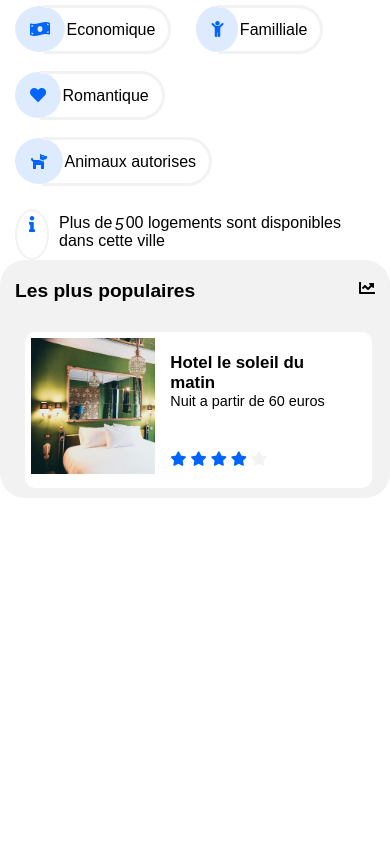
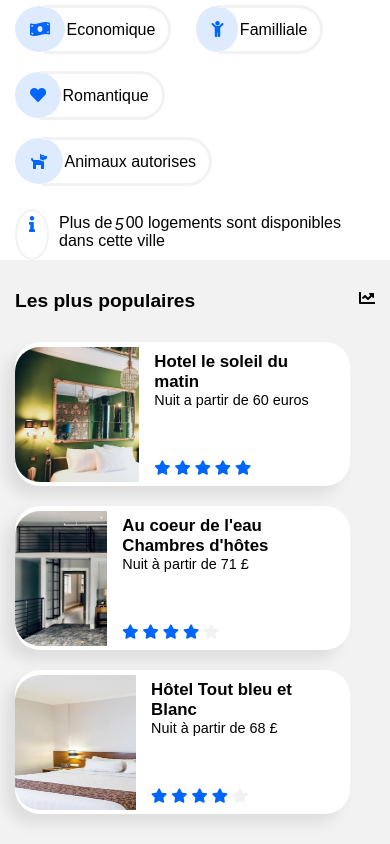
Before and after one commit to batsWTR/baptisteWentzler_2_18122020, a plain HTML site: page index.html in a window 390 px wide. Shown: the part 366-1210 px from the top of the page. Before the commit the page ends 864 px from the top, so only its background shows below. Drawn offline with Linux system fonts and the light colour scheme.

Commit message:
populaires for mobile

```diff
--- a/index.html
+++ b/index.html
@@ -66,6 +66,7 @@
                     <p>Plus de <span><mark>5</mark>00</span> logements sont disponibles dans cette ville</p>
                 </div>
             </article>
+            <div id="center-container">
                 <article id="populaires">
                     <div id="title-pop">
                         <h2>Les plus populaires</h2>
@@ -85,11 +86,52 @@
                                 <i class="fas fa-star blue"></i>
                                 <i class="fas fa-star blue"></i>
                                 <i class="fas fa-star blue"></i>
+                                <i class="fas fa-star blue"></i>
+                            </div>
+                        </div>
+                    </section>
+
+                    <section class="card-pop">
+                        <div class="img-pop">
+                            <img src="images/Hebergement/aw-creative-VGs8z60yT2c-unsplash.jpg"/>
+                        </div>
+                        <div class="content-pop">
+                            <div>
+                                <h3>Au coeur de l'eau Chambres d'hôtes</h3>
+                                <p>Nuit à partir de 71 £</p>
+                            </div>
+                            <div>
+                                <i class="fas fa-star blue"></i>
+                                <i class="fas fa-star blue"></i>
+                                <i class="fas fa-star blue"></i>
+                                <i class="fas fa-star blue"></i>
+                                <i class="fas fa-star grey"></i>
+                            </div>
+                        </div>
+                    </section>
+                    <section class="card-pop">
+                        <div class="img-pop">
+                            <img src="images/Hebergement/febrian-zakaria-sjvU0THccQA-unsplash.jpg"/>
+                        </div>
+                        <div class="content-pop">
+                            <div>
+                                <h3>Hôtel Tout bleu et Blanc</h3>
+                                <p>Nuit à partir de 68 £</p>
+                            </div>
+                            <div>
+                                <i class="fas fa-star blue"></i>
+                                <i class="fas fa-star blue"></i>
+                                <i class="fas fa-star blue"></i>
+                                <i class="fas fa-star blue"></i>
                                 <i class="fas fa-star grey"></i>
                             </div>
                         </div>
                     </section>
                 </article>
+                <article id="hebergements">
+
+                </article>
+            </div>
         </main>
         <footer></footer>
     </body>
--- a/monstyle.css
+++ b/monstyle.css
@@ -213,10 +213,12 @@ section h2{
 /*-------------------------------- POPULAIRES   */
 #populaires{
     background-color: #F2F2F2;
-    border-radius: 25px;
 
     display: flex;
     flex-direction: column;
+    justify-content: center;
+    padding-top: 10px;
+    padding-bottom: 20px;
 }
 
 #title-pop{
@@ -236,31 +238,38 @@ section h2{
 
     display: flex;
     flex-direction: row;
+    align-items: center;
 
     background-color: white;
-    padding: 6px;
-    margin: 10px;
-    border-radius: 10px;
+    padding: 0px;
+    margin: 10px 0;
+
+    border-radius: 25px;
+    box-shadow: -0.6em 0.6em 0.8em #dfdede;
 }
 
 .img-pop{
     width: 126px;
-    height: 136px;
+    height: 135px;
     overflow: hidden;
+    border-radius: 25px 0 0 25px;
 
 }
 
 .img-pop img{
-    height: 136px;
-    width: auto;
+    height: 155px;
+    width: 220px;
 }
 .content-pop{
-    margin: 15px;
+    margin:  0 15px;
+    padding: 10px 0;
     font-size: 0.9em;
 
     display: flex;
     flex-direction: column;
     justify-content: space-between;
+    height: 100%;
+    box-sizing: border-box;
 }
 /* colors for stars  */
 .blue{
@@ -278,7 +287,7 @@ section h2{
 
 /*--------------------------------------------- Tab and landscape  */
 
-@media screen and (min-width:480px){
+@media screen and (min-width:420px){
     header{
         flex-direction: row;
         justify-content: space-between;
```
Also changed, not shown: images/Hebergement/aw-creative-VGs8z60yT2c-unsplash.jpg (added), images/Hebergement/febrian-zakaria-sjvU0THccQA-unsplash.jpg (added). Lines whose indentation alone changed are shown as unchanged.
